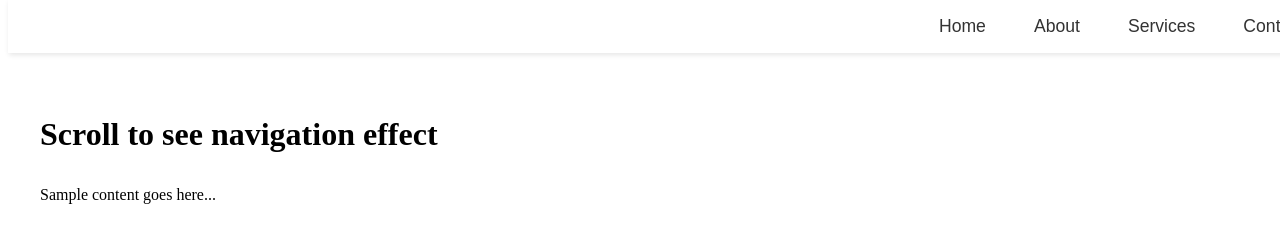
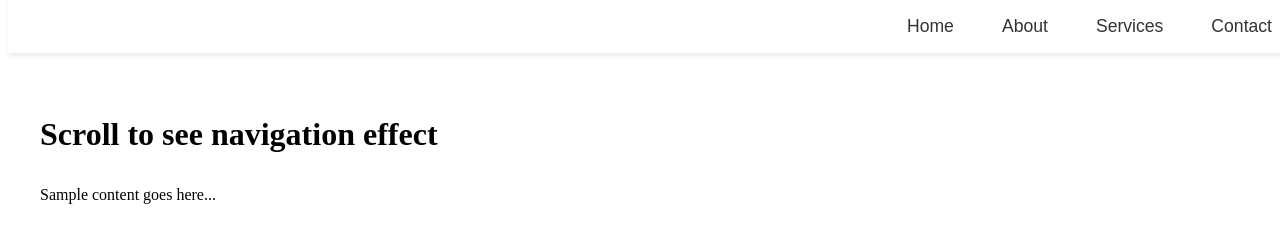
Before and after one commit to Yishurun1G/PRODIGY_WD_01, a plain HTML site: page index.html in a window 1280 px wide. Shown: the top 242 px of the page. Drawn offline with Linux system fonts and the light colour scheme.

Commit message:
initial commit

```diff
--- a/style.css
+++ b/style.css
@@ -3,9 +3,9 @@
     top: 0;
     width: 100%;
     background-color: #ffffff;
-    padding: 1rem 2rem;
+    padding: 1rem 0;
     transition: all 0.3s ease;
-    box-shadow: 1px 2px 5px rgba(0,0,0,0.1);
+    box-shadow:  1px 2px 5px rgba(0,0,0,0.1);
     z-index: 1000;
 }
 
@@ -16,7 +16,7 @@
 
 .nav-menu {
     list-style: none;
-    display: flex;
+    display:flex;
     justify-content: flex-end;
     margin: 0;
     padding: 0;
```
